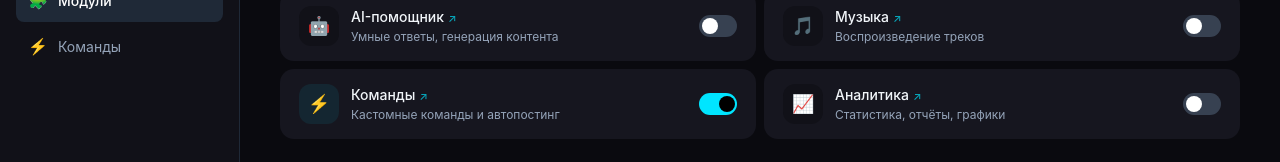
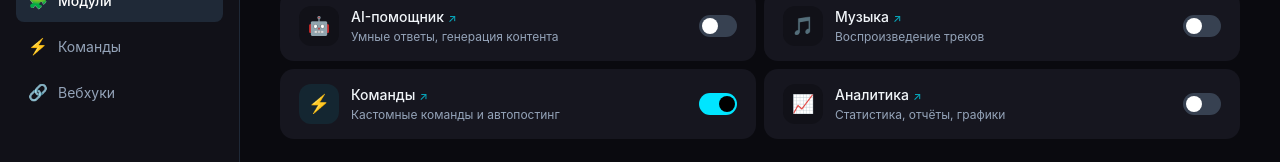
Before and after one commit to R4YDMOND/nova-bot, a Next.js app in the folder frontend/: page /dashboard/modules in a window 1280 px wide. Shown: the part 204-366 px from the top of the page. Built offline with nearby package versions, Linux system fonts and the light colour scheme.

Commit message:
Update page.tsx

```diff
--- a/frontend/src/app/dashboard/modules/page.tsx
+++ b/frontend/src/app/dashboard/modules/page.tsx
@@ -45,6 +45,7 @@ export default function ModulesPage() {
             { icon: '🖥️', label: 'Серверы', href: '/dashboard/servers' },
             { icon: '🧩', label: 'Модули', href: '/dashboard/modules' },
             { icon: '⚡', label: 'Команды', href: '/dashboard/commands' },
+            { icon: '🔗', label: 'Вебхуки', href: '/dashboard/webhooks' },
           ].map((item, i) => {
             const isActive = item.label === 'Модули'
             return (
```
